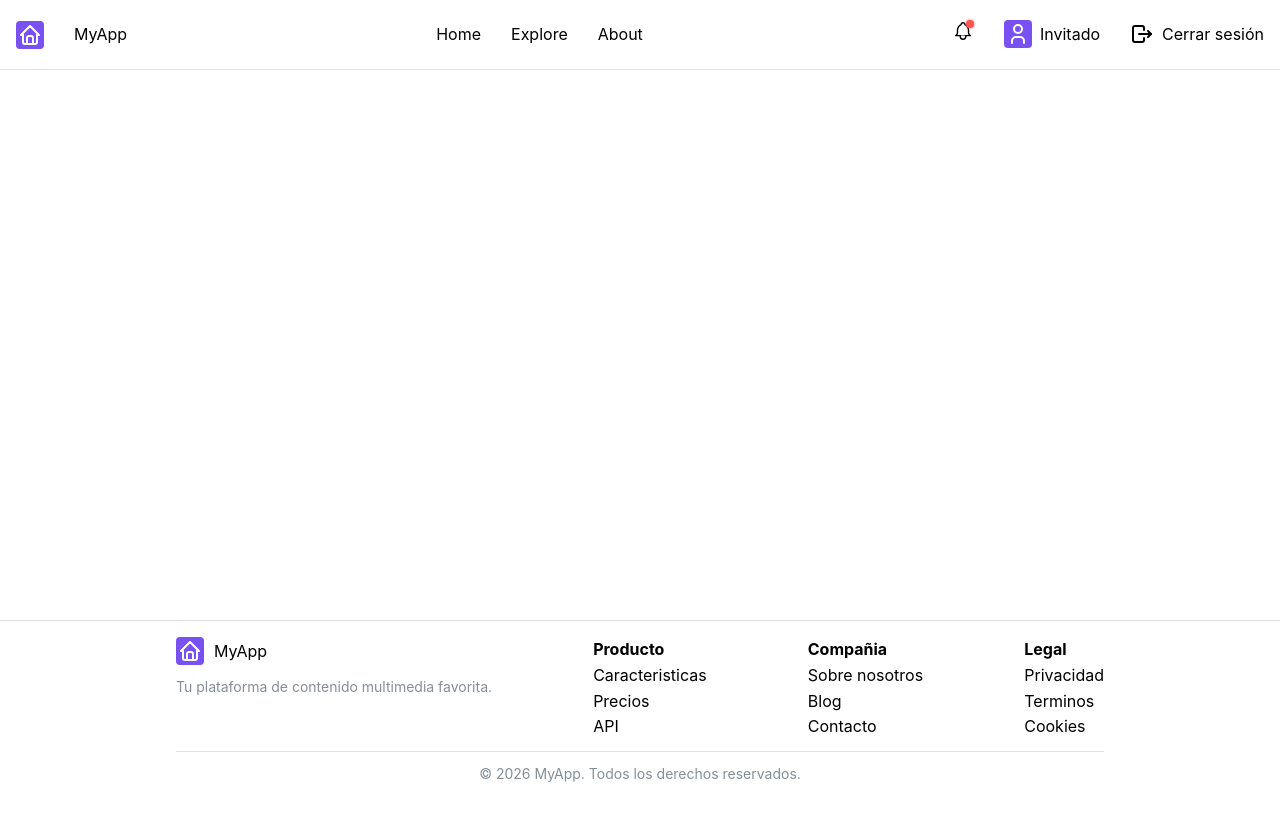
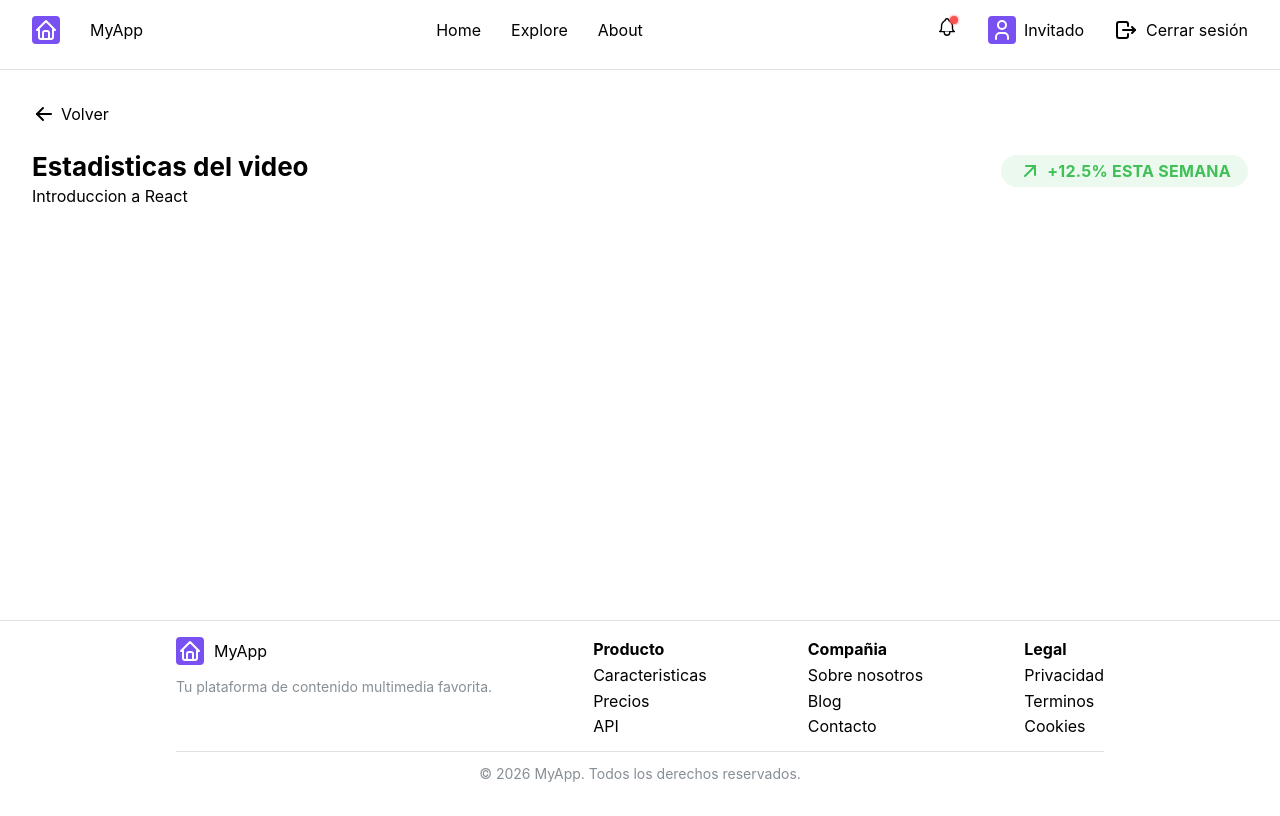
Before and after one commit to Guillerius5/videos-site, a React (Vite) app: page /stadistics in a window 1280 px wide. Built offline with nearby package versions, Linux system fonts and the light colour scheme.

Commit message:
datos cargados

```diff
--- a/src/Components/Header.tsx
+++ b/src/Components/Header.tsx
@@ -1,4 +1,4 @@
-import { AppShell, Group, Indicator, Text, ThemeIcon, UnstyledButton } from "@mantine/core";
+import {AppShell, Container, Group, Indicator, Text, ThemeIcon, UnstyledButton} from "@mantine/core";
 import { IconBell, IconHome, IconLogout, IconUser } from "@tabler/icons-react";
 import { useNavigate } from "react-router-dom";
 
@@ -16,7 +16,9 @@ export function Header() {
     };
 
     return (
+
         <AppShell.Header>
+            <Container size="xl" mt="md">
             <Group h="100%" px="md" justify="space-between">
 
 
@@ -60,6 +62,9 @@ export function Header() {
                 </Group>
 
             </Group>
+            </Container>
+
         </AppShell.Header>
+
     );
 }
--- /dev/null
+++ b/src/data/stats.ts
@@ -0,0 +1,43 @@
+import {IconEye, IconHeart, IconMessageCircle, IconShare} from "@tabler/icons-react";
+
+export const datosStatus=[
+    {titulo:'Vistas Totales', valor:'55.4k', icon:IconEye,color:'blue'},
+    {titulo:'Me gusta', valor:'4.4k', icon:IconHeart,color:'red'},
+    {titulo:'Comentarios', valor:'581', icon:IconMessageCircle,color:'green'},
+    {titulo:'Compartidos', valor:'892', icon:IconShare,color:'purple'},
+]
+export const vistasDia=[
+    {dia:'Lun', vistas:4000},
+    {dia:'Mar', vistas:4000},
+    {dia:'Mie', vistas:4000},
+    {dia:'Jue', vistas:4000},
+    {dia:'Vie', vistas:4000},
+    {dia:'Sab', vistas:4000},
+    {dia:'Dom', vistas:4000},
+];
+
+export const retencionAudiencia=[
+    {tiempo:'0s',audiencia:100},
+    {tiempo:'30s',audiencia:80},
+    {tiempo:'1m',audiencia:75},
+    {tiempo:'2m',audiencia:60},
+    {tiempo:'3m',audiencia:55},
+    {tiempo:'5m',audiencia:45},
+    {tiempo:'10m',audiencia:30},
+    {tiempo:'15m',audiencia:15},
+];
+
+export const fuenteTrafico=[
+    {nombre:'Busqueda',valor:'35%',color:'blue'},
+    {nombre:'otros',valor:'5%',color:'yellow'},
+    {nombre:'Redes Sociales',valor:'12%',color:'green-'},
+    {nombre:'Directo',valor:'20%',color:'red'},
+    {nombre:'Sugeridos',valor:'28%',color:'purple-'}
+
+]
+
+export const Dispositivo=[
+    {nombre:'Movil',valor:'58%',color:'blue'},
+    {nombre:'Tablet',valor:'10%',color:'red'},
+    {nombre:'Desktop',valor:'32%',color:'purple'}
+]
--- a/src/pages/DashBoard.tsx
+++ b/src/pages/DashBoard.tsx
@@ -11,28 +11,34 @@ import {
 } from "@mantine/core";
 import {IconChartBar, IconCheck, IconEye, IconHeart, IconUpload} from "@tabler/icons-react";
 import {videosData} from "../data/videos.ts";
-import {Header} from "../components/Header.tsx";
-import {Footer} from "../components/Footer.tsx";
-import {useEffect} from "react";
+
+import {useEffect, useRef} from "react";
 import {notifications} from "@mantine/notifications";
 import {useNavigate} from "react-router-dom";
+import {Header} from "../Components/Header.tsx";
+import {Footer} from "../Components/Footer.tsx";
 
 
 export function DashBoard() {
 
+    const notificationShown = useRef(false);
+    const navigate = useNavigate();
 
     useEffect(() => {
+
+        if (!notificationShown.current) {
             notifications.show({
                 title: '¡Bienvenido de nuevo!',
-            message: 'Bienvenido de nuevo',
+                message: 'Has iniciado sesión correctamente',
                 color: 'green',
-            icon: <IconCheck />,
+                icon: <IconCheck/>,
                 autoClose: 4000,
                 withCloseButton: true,
             });
+            notificationShown.current = true;
+        }
     }, []);
 
-    const navigate = useNavigate();
 
     return (
         <>
@@ -58,7 +64,7 @@ export function DashBoard() {
                                 </Text>
                             </div>
 
-                            <Button color={"green"} leftSection={<IconUpload size={20} />}>
+                            <Button color={"green"} leftSection={<IconUpload size={20}/>}>
                                 subir video
                             </Button>
 
@@ -75,9 +81,9 @@ export function DashBoard() {
 
                         </Group>
 
-                        <SimpleGrid cols={{base: 1, sm: 2, lg: 4}} spacing="lg" mt="xl">
+                        <SimpleGrid spacing="lg" mt="xl">
 
-                            {videosData.map((item,index)=>(
+                            {videosData.map((item, index) => (
                                 <Card key={index} shadow="sm" padding="lg" radius="md" withBorder>
 
 
@@ -106,12 +112,12 @@ export function DashBoard() {
 
                                     <Group mt="md" justify="space-between">
                                         <Group gap={5}>
-                                            <IconEye size={16} color="gray" />
+                                            <IconEye size={16} color="gray"/>
                                             <Text size="xs" c="dimmed">{item.views}</Text>
                                         </Group>
 
                                         <ActionIcon variant="subtle" color="gray">
-                                            <IconHeart size={20} />
+                                            <IconHeart size={20}/>
                                         </ActionIcon>
                                     </Group>
 
@@ -129,7 +135,6 @@ export function DashBoard() {
                                     </Button>
 
                                 </Card>
-
 
 
                             ))}
--- a/src/pages/Stadistics.tsx
+++ b/src/pages/Stadistics.tsx
@@ -1,8 +1,15 @@
-import { AppShell } from "@mantine/core";
-import { Header } from "../components/Header";
-import { Footer } from "../components/Footer";
+import {AppShell, Badge, Container, Group, Paper, SimpleGrid, ThemeIcon, Title, UnstyledButton} from "@mantine/core";
+import {Header} from "../Components/Header.tsx";
+import {Footer} from "../Components/Footer.tsx";
+import {useNavigate} from "react-router-dom";
+import {IconArrowLeft, IconArrowUpRight} from "@tabler/icons-react";
+import {datosStatus} from "../data/stats.ts";
+
 
 export default function Stadistics() {
+
+    const navigate = useNavigate()
+
 
     return (
         <AppShell
@@ -10,11 +17,35 @@ export default function Stadistics() {
             footer={{height: 180}}
             padding={"md"}>
 
-          <Header/>
+            <Header/>
+            <Container size="xl" mt="md">
+                <AppShell.Main>
+                        <UnstyledButton onClick={()=> navigate(-1)}>
+                            <Group gap={"5"}>
+                                <IconArrowLeft></IconArrowLeft>
+                                <text>Volver</text>
+                            </Group>
+                        </UnstyledButton>
+
+                    <Group justify={"space-between"}>
+                        <div>
+                            <Title order={2} mt={"md"}>
+                                Estadisticas del video
+                            </Title>
+
+                            <text>Introduccion a React</text>
+                        </div>
+
+                        <Badge color="green" size={"xl"} variant={"light"} leftSection={<IconArrowUpRight/>}> +12.5% esta semana</Badge>
+                    </Group>
 
 
 
-        <Footer/>
+
+
+                </AppShell.Main>
+            </Container>
+            <Footer/>
         </AppShell>
 
     )
```
Also changed, not shown: src/main.tsx (+3 -6 lines), 1 other file (tests, documents, lock files or other folders). Lines whose indentation alone changed are shown as unchanged.
